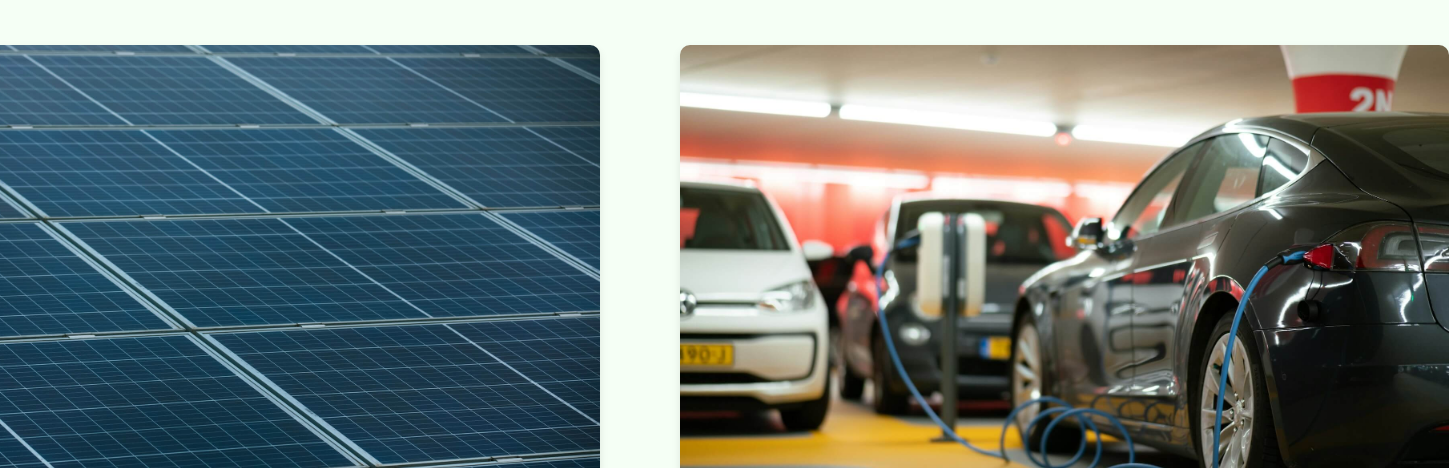
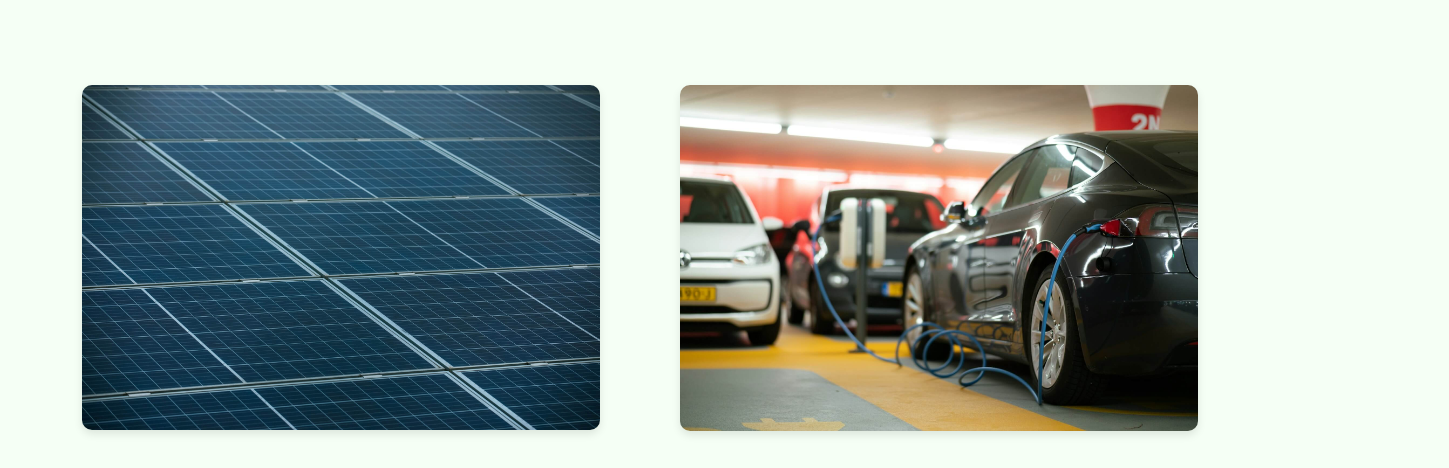
Before and after one commit to Tiyko/a_sustainable_world, a plain HTML site: page index.html in a window 1280 px wide. Shown: the part 299-767 px from the top of the page, 1449 px wide, since content can reach past the window. Drawn offline with nearby package versions, Linux system fonts and the light colour scheme.

Commit message:
add responsiveness to the images

```diff
--- a/assets/css/style.css
+++ b/assets/css/style.css
@@ -38,7 +38,8 @@ a {
 }
 
 .randomiseImgs {
-    width: 769px;
+    width: 100%;
+    max-width: 769px;
     height: auto;
     border-radius: 10px;
     box-shadow: 0 4px 8px rgba(0, 0, 0, 0.1);
```
